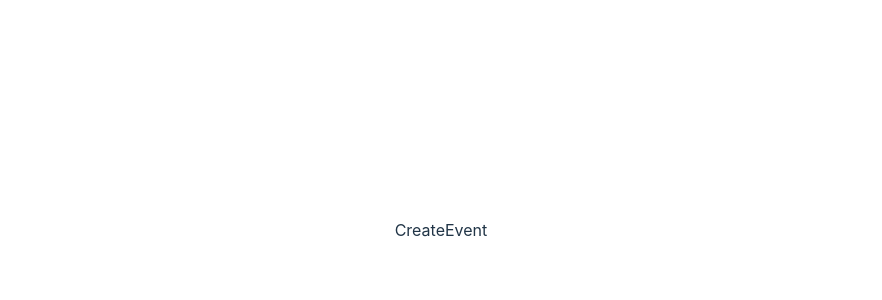
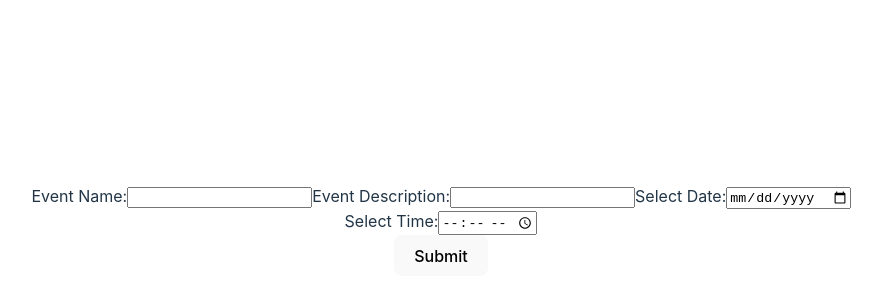
Before and after one commit to nathanyu8th/CruzHacks2025, a React (Vite) app in the folder vite-project/: page /create in a window 1280 px wide. Shown: the part 170-470 px from the top of the page, without its empty margins (199-1081 px from the left). Built offline with nearby package versions, Linux system fonts and the light colour scheme.

Commit message:
can addEvents now

```diff
--- a/vite-project/src/CreateEvent.tsx
+++ b/vite-project/src/CreateEvent.tsx
@@ -1,17 +1,101 @@
-import React from 'react'
-import { auth } from './firebase/firebase'
-import { useState, useEffect } from 'react'
-
-const CreateEvent = () => {
-
-    const [name, setName] = useState('');
-    const [email, setEmail] = useState('');
-    const [attending, setAttending] = useState(true);
+import React from "react";
+import { auth } from "./firebase/firebase";
+import { useState, useEffect } from "react";
+import { collection, addDoc } from "firebase/firestore";
+import { onAuthStateChanged } from "firebase/auth";
+import { db } from "./firebase/firebase";
+import { useNavigate } from "react-router-dom";
 
 
-  return (
-    <div>CreateEvent</div>
-  )
-}
+const CreateEvent = ({events, setEvents}) => {
+    //const [name, setName] = useState("");
+    const [eventDescription, setEventDescription] = useState("");
+    const [eventName, setEventName] = useState("");
+    const [date, setDate] = useState("");
+    const [time, setTime] = useState("");
 
-export default CreateEvent
+    const navigate = useNavigate();
+
+
+
+    const user = auth.currentUser;
+    //const [attending, setAttending] = useState(true);
+
+    const handleSubmit = async (e) => {
+        e.preventDefault();
+
+        if (!user) {
+            alert("You must be logged in to create an event.");
+            return;
+        }
+        // Combine date and time into a single JS Date
+        const fullDate = new Date(`${date}T${time}`);
+        const newEvent = {
+            EventName: eventName,
+            EventDescription: eventDescription,
+            Date: fullDate,
+            Username: user.displayName,
+            Attendants: 0
+        };
+
+
+
+        //add new event to db
+
+        try {
+            await addDoc(collection(db, "Events"), {
+                ...newEvent
+            })
+        }catch (error) {
+            console.log(error);
+        }
+        console.log(events)
+        console.log("Selected Date:", fullDate);
+
+        navigate("/dashboard");
+
+    };
+
+
+    return (
+        <form onSubmit={handleSubmit}>
+            <label htmlFor="eventName">
+                Event Name:
+                <input
+                    type="text"
+                    value={eventName}
+                    onChange={(e) => setEventName(e.target.value)}
+                />
+            </label>
+            <label htmlFor="eventName">
+                Event Description:
+                <input
+                    type="text"
+                    value={eventDescription}
+                    onChange={(e) => setEventDescription(e.target.value)}
+                />
+            </label>
+            <label>
+                Select Date:
+                <input
+                    type="date"
+                    value={date}
+                    onChange={(e) => setDate(e.target.value)}
+                />
+            </label>
+            <br />
+            <label>
+                Select Time:
+                <input
+                    type="time"
+                    value={time}
+                    onChange={(e) => setTime(e.target.value)}
+                />
+            </label>
+            <br />
+            <button type="submit">Submit</button>
+        </form>
+    );
+};
+
+export default CreateEvent;
--- a/vite-project/src/Dashboard.tsx
+++ b/vite-project/src/Dashboard.tsx
@@ -23,7 +23,7 @@ const Dashboard = () => {
     };
 
     //get events function
-    const getEmployees = async () => {
+    const getEvents = async () => {
         const querySnapshot = await getDocs(collection(db, "Events"));
         //const events = querySnapshot.docs.map(doc => ({id: doc.id, ...doc.data()}));
         const events = querySnapshot.docs.map((doc) => {
@@ -43,7 +43,7 @@ const Dashboard = () => {
     };
 
     useEffect(() => {
-        getEmployees();
+        getEvents();
     }, []);
 
     return (
@@ -55,6 +55,7 @@ const Dashboard = () => {
             <button onClick={() => handleLoginClick("create")}>
                 Create A New Event!
             </button>
+
             <div className="events-list">
                 {events.length === 0 ? (
                     <p>No events found.</p>
```
Also changed, not shown: vite-project/src/SignUpForm.tsx (+47 -28 lines).
